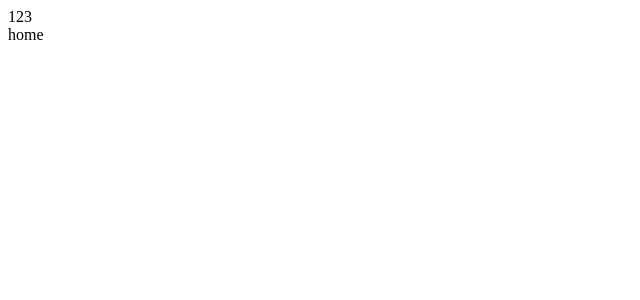
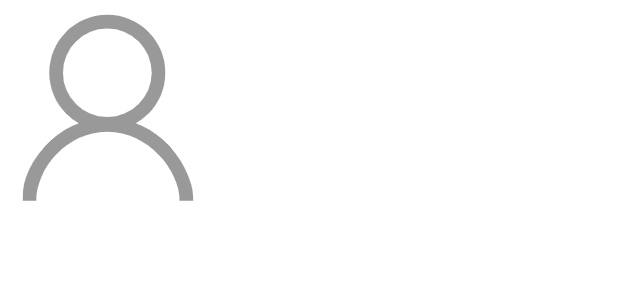
Before and after one commit to Jesse-20/mall-manage, a Vue app: page / in a window 1280 px wide. Shown: the top 300 px of the page, without its empty margins (0-640 px from the left). Built offline with nearby package versions, Linux system fonts and the light colour scheme.

Commit message:
引入路由和配置

```diff
--- a/package.json
+++ b/package.json
@@ -9,6 +9,7 @@
   },
   "dependencies": {
     "core-js": "^3.6.5",
+    "sass-loader": "^12.6.0",
     "vue": "^2.6.11"
   },
   "devDependencies": {
@@ -21,6 +22,8 @@
     "element-ui": "^2.15.6",
     "eslint": "^6.7.2",
     "eslint-plugin-vue": "^6.2.2",
+    "node-sass": "^7.0.1",
+    "sass": "^1.49.8",
     "vue-axios": "^3.4.1",
     "vue-router": "^3.5.3",
     "vue-template-compiler": "^2.6.11",
--- a/src/App.vue
+++ b/src/App.vue
@@ -1,6 +1,5 @@
 <template>
   <div>
-    123
     <router-view></router-view>
   </div>
 </template>
--- a/src/main.js
+++ b/src/main.js
@@ -2,9 +2,12 @@ import Vue from 'vue'
 import axios from "axios"
 import VueAxios from "vue-axios"
 import router from "./router"
+import ElementUI from 'element-ui'
 import App from './App.vue'
 
-Vue.use(VueAxios,axios)
+Vue.use(VueAxios, axios)
+
+Vue.use(ElementUI)
 
 Vue.config.productionTip = false
 
--- /dev/null
+++ b/src/pages/login.vue
@@ -0,0 +1,41 @@
+<template>
+  <div class="login-full-container">
+    <div class="messge-input"></div>
+  </div>
+</template>
+
+<script>
+export default {
+  name: "login",
+  data() {
+    return {
+      wHeight: "",
+      wWidth: "",
+    };
+  },
+  watch: {},
+  mounted() {
+    this.getWindowSize();
+  },
+  methods: {
+    getWindowSize() {
+      const height =
+        window.innerHeight ||
+        document.body.clientHeight ||
+        document.documentElement.innerHeight;
+      const width =
+        window.innerWidth ||
+        document.body.clientWidth ||
+        document.documentElement.innerWidth;
+      console.log("Height" + height + "Width" + width);
+    },
+  },
+};
+</script>
+<style>
+.login-full-container {
+  text-align: center;
+  background: url("/images/login.png") no-repeat;
+  height: 200px;
+}
+</style>
--- a/src/router/index.js
+++ b/src/router/index.js
@@ -1,6 +1,7 @@
 import Vue from 'vue'
 import VueRouter from 'vue-router'//导入vue-Router
 import Home from './../pages/home'
+import Login from './../pages/login'
 
 
 
@@ -9,9 +10,14 @@ Vue.use(VueRouter);
 export default new VueRouter({
     routes: [
         {
-        path: '/',
-        name: 'home',
-        component: Home,
+            path: '/',
+            name: 'login',
+            component:Login,
+        },
+        {
+            path: '/home',
+            name: 'home',
+            component: Home,
         }
     ]
 })
```
Also changed, not shown: public/images/login.png (added), 1 other file (tests, documents, lock files or other folders).
